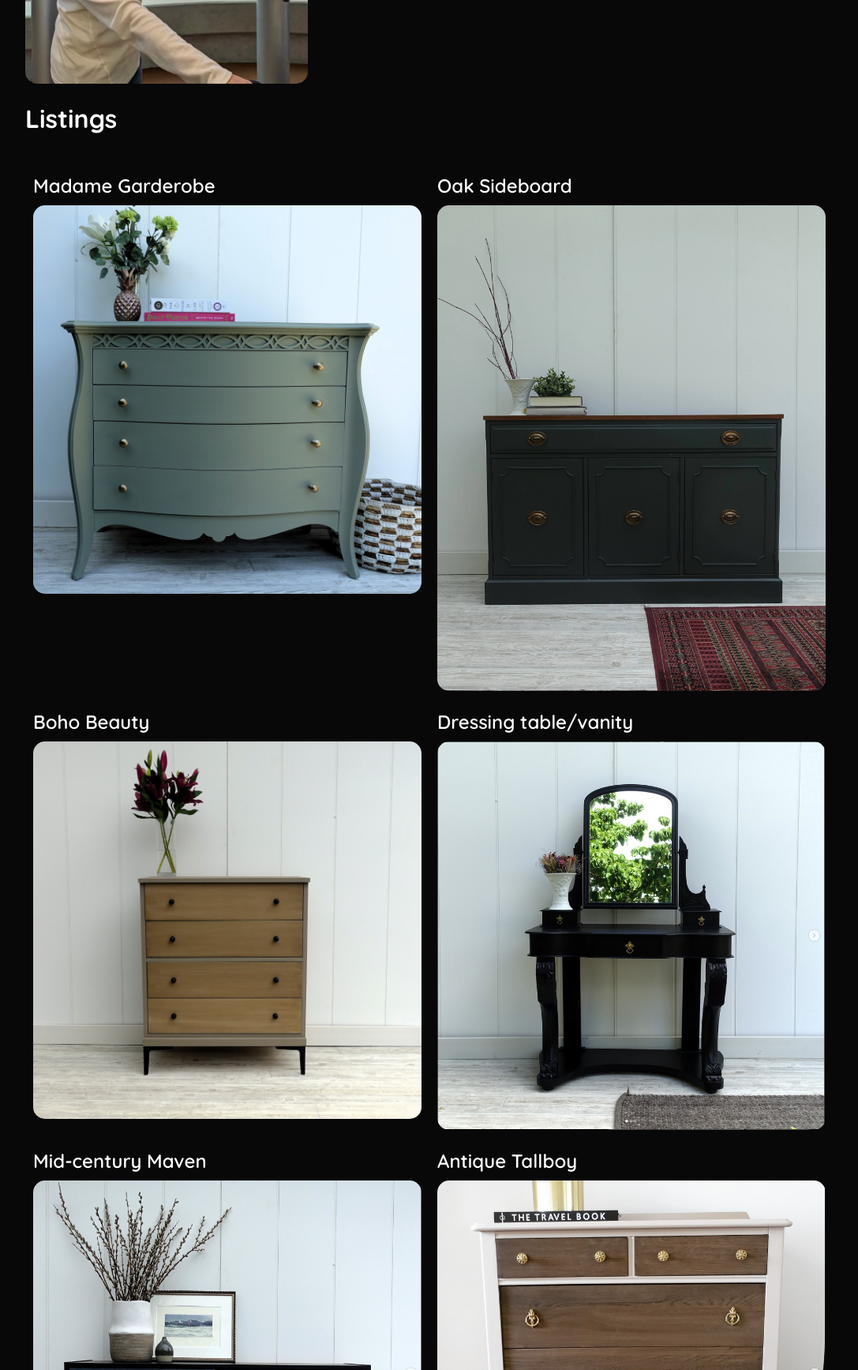
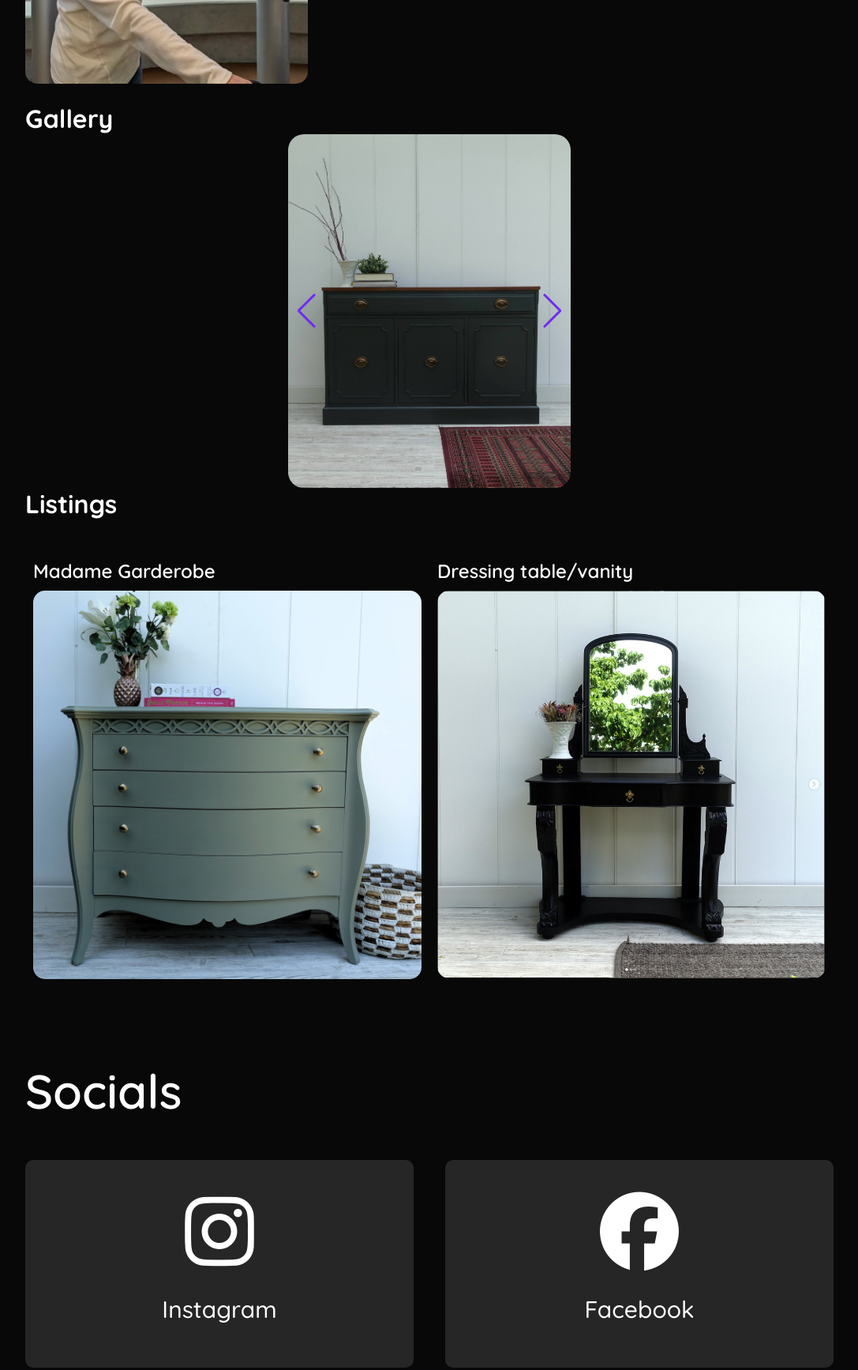
Before and after one commit to harperkerstens/OMTRestorations, a website: page index.html in a window 1280 px wide. Shown: the part 1260-2995 px from the top of the page at 79% size, without its empty margins (96-1183 px from the left). Drawn offline with nearby package versions, Linux system fonts and the light colour scheme.

Commit message:
chore: Optimize listings column animation and add hover effect, Optimized Gallery section

```diff
--- a/index.html
+++ b/index.html
@@ -12,15 +12,23 @@
 
     <!-- Below code links to Style.css file  -->
     <link rel="stylesheet" href="style.css">
-    <link rel="stylesheet" href="path/to/your/custom.css" />
+
 
     <!-- Add Fontawesome.com link below for icon -->
     <script src="https://kit.fontawesome.com/7e8c697c69.js" crossorigin="anonymous"></script>
 
+    <!-- Add Swiper CSS -->
+
+                        <!-- Might need to remove the bundle part from all four below-->
+    <link rel="stylesheet" href="https://unpkg.com/swiper/swiper-bundle.min.css">
+    <link rel="stylesheet" href="https://unpkg.com/swiper/swiper-bundle.css">
+
+    <script src="https://unpkg.com/swiper/swiper-bundle.min.js"></script>
+    <script src="https://unpkg.com/swiper/swiper-bundle.js"></script>
 
     <!-- Move the script to the end of the body tag -->
     </body>
-    <script src="https://unpkg.com/swiper/swiper-bundle.min.js"></script>
+
     </html>
 
 </head>
@@ -71,53 +79,34 @@
 
 
         <!--Gallery-->
-    <!--
-        <div class="container swiper">
-            <div class="slider-wrapper">
-              <div class="card-list swiper-wrapper">
-                <div class="card-item swiper-slide">
-                  <img src="Images/listingOne.jpg" alt="User Image" class="user-image">
-                  <h2 class="user-name">James Wilson</h2>
-                  <p class="user-profession">Software Developer</p>
-                  <button class="message-button">Message</button>
+            <div id="gallery" >
+                <h1>Gallery</h1>
+                <div class="swiper">
+                    <div class="swiper-wrapper">
+                        <div class="swiper-slide">
+                            <img src="Images/listingOne.jpg" class="gallery-image">
                         </div>
-                <div class="card-item swiper-slide">
-                  <img src="Images/listingTwo.jpg" alt="User Image" class="user-image">
-                  <h2 class="user-name">Sarah Johnson</h2>
-                  <p class="user-profession">Graphic Designer</p>
-                  <button class="message-button">Message</button>
+                        <div class="swiper-slide">
+                            <img src="Images/listingTwo.jpg" class="gallery-image">
                         </div>
-                <div class="card-item swiper-slide">
-                  <img src="Images/listingThree.jpg" alt="User Image" class="user-image">
-                  <h2 class="user-name">Michael Brown</h2>
-                  <p class="user-profession">Project Manager</p>
-                  <button class="message-button">Message</button>
+                        <div class="swiper-slide">
+                            <img src="Images/listingThree.jpg" class="gallery-image">
                         </div>
-                <div class="card-item swiper-slide">
-                  <img src="Images/listingFour.PNG" alt="User Image" class="user-image">
-                  <h2 class="user-name">Emily Davis</h2>
-                  <p class="user-profession">Marketing Specialist</p>
-                  <button class="message-button">Message</button>
+                        <div class="swiper-slide">
+                            <img src="Images/listingFour.PNG" class="gallery-image">
                         </div>
-                <div class="card-item swiper-slide">
-                  <img src="Images/listingFive.PNG" alt="User Image" class="user-image">
-                  <h2 class="user-name">Christopher Garcia</h2>
-                  <p class="user-profession">Data Scientist</p>
-                  <button class="message-button">Message</button>
+                        <div class="swiper-slide">
+                            <img src="Images/listingSix.PNG" class="gallery-image">
                         </div>
-                <div class="card-item swiper-slide">
-                  <img src="Images/listingSix.PNG" alt="User Image" class="user-image">
-                  <h2 class="user-name">Richard Wilson</h2>
-                  <p class="user-profession">Product Designer</p>
-                  <button class="message-button">Message</button>
+                        <div class="swiper-slide">
+                            <img src="Images/listingSeven.PNG" class="gallery-image">
                         </div>
                     </div>
-              <div class="swiper-pagination"></div>
-              <div class="swiper-slide-button swiper-button-prev"></div>
-              <div class="swiper-slide-button swiper-button-next"></div>
+                     <!--<div class="swiper-pagination"></div>--->
+                    <div class="swiper-button-prev"></div>
+                    <div class="swiper-button-next"></div>
                 </div>
             </div>
-            -->
 
         <!--Listings  Section-->
         <div id="listings" class="scroll-section">
@@ -126,43 +115,24 @@
 
                     <div class="listings-col-2 scroll-image">
                         <div class="listing-text">Madame Garderobe</div>
-                        <div class="listing-image"><img src="Images/listingOne.jpg" class="listing1"></div>
+                        <div class="listing-image">
+                            <a href="https://www.facebook.com/marketplace/item/1142080557059500/">
+                            <img src="Images/listingOne.jpg" class="listing1">
+                            </a>
+                        </div>
                     </div>
 
-                    <div class="listings-col-2 scroll-image">
-                        <div class="listing-text">Oak Sideboard</div>
-                        <div class="listing-image"><img src="Images/listingTwo.jpg" class="listing1"></div>
-                    </div>
 
-                    <div class="listings-col-2 scroll-image">
-                        <div class="listing-text">Boho Beauty</div>
-                        <div class="listing-image"><img src="Images/listingThree.jpg" class="listing1"></div>
-                    </div>
 
                     <div class="listings-col-2 scroll-image">
                         <div class="listing-text">Dressing table/vanity</div>
-                        <div class="listing-image"><img src="Images/listingFour.PNG" class="listing1"></div>
+                        <div class="listing-image">
+                            <a href="https://www.facebook.com/marketplace/item/341415498726250/">
+                            <img src="Images/listingFour.PNG" class="listing1">
+                        </a>
+                        </div>
                     </div>
 
-                    <div class="listings-col-2 scroll-image">
-                        <div class="listing-text">Mid-century Maven</div>
-                        <div class="listing-image"><img src="Images/listingFive.PNG" class="listing1"></div>
-                    </div>
-
-                    <div class="listings-col-2 scroll-image">
-                        <div class="listing-text">Antique Tallboy</div>
-                        <div class="listing-image"><img src="Images/listingSix.PNG" class="listing1"></div>
-                    </div>
-
-                    <div class="listings-col-2 scroll-image">
-                        <div class="listing-text">White Dresser</div>
-                        <div class="listing-image"><img src="Images/listingSeven.PNG" class="listing1"></div>
-                    </div>
-
-                    <div class="listings-col-2 scroll-image">
-                        <div class="listing-text">Listing 8</div>
-                        <div class="listing-image"><img src="Images/MilkTruck.png" class="listing1"></div>
-                    </div>
 
                 </div>
             </div>
@@ -192,7 +162,33 @@
         </div>
     </div>
     <script src="script.js"></script>
+    <script>const swiper = new Swiper('.swiper', {
+        // Optional parameters
+        direction: 'horizontal',
+        loop: true,
 
+        autoplay: {
+          delay: 2500,
+          disableOnInteraction: false,
+        },
+
+        // If we need pagination
+        pagination: {
+          el: '.swiper-pagination',
+        },
+
+        // Navigation arrows
+        navigation: {
+          nextEl: '.swiper-button-next',
+          prevEl: '.swiper-button-prev',
+        },
+
+        // And if we need scrollbar
+        scrollbar: {
+          el: '.swiper-scrollbar',
+        },
+      });
+      </script>
 
 
 </body>
--- a/style.css
+++ b/style.css
@@ -314,15 +314,22 @@ input[type="checkbox"]:checked + label + .collapsible-text {
 
 .listings-col-2 {
     flex-basis: calc(50% - 20px); /* Adjust width to fit two columns with gap */
-    margin-bottom: 20px; /* Add margin between listings */
+    margin-bottom: 50px; /* Add margin between listings */
     opacity: 0; /* Initially hidden */
     transform: translateY(50px); /* Initial position for listings */
     transition: opacity 0.5s ease, transform 0.5s ease;
+
+    will-change: transform, box-shadow; /* Optimize for smoother animations */
 }
 
 .listings-col-2.scrolled {
     opacity: 1; /* Fully visible */
     transform: translateY(0); /* Move to final position */
+}
+
+.listings-col-2:hover {
+    transform: translateY(-15px); /* Move up slightly on hover */
+    box-shadow: 0 10px 20px rgba(0, 0, 0, 0.2); /* Add shadow to create depth */
 }
 
 .listing-text {
@@ -337,4 +344,32 @@ input[type="checkbox"]:checked + label + .collapsible-text {
     border-radius: 15px;
 }
 
+
 /* Gallery Section */
+
+.swiper{
+    width:  35%;
+    height: 35%;
+
+}
+
+.swiper-button-next::after, .swiper-button-prev::after {
+    color: #702bf0; /* Change to desired arrow color, white for consistency */
+}
+
+/* Swiper Pagination Bullet Active Color */
+.swiper-pagination-bullet-active {
+    color: #702bf0; /* Change to desired active bullet color, white for consistency */
+}
+
+/* Optional: Change Swiper Pagination Bullet Color */
+.swiper-pagination-bullet {
+    background: #CCCCCC; /* Change to desired inactive bullet color, light gray as an example */
+}
+
+.gallery-image {
+    width: 100%;
+    height: 100%;
+    display: block;
+    border-radius: 20px;
+}
```
Lines whose indentation alone changed are shown as unchanged.
